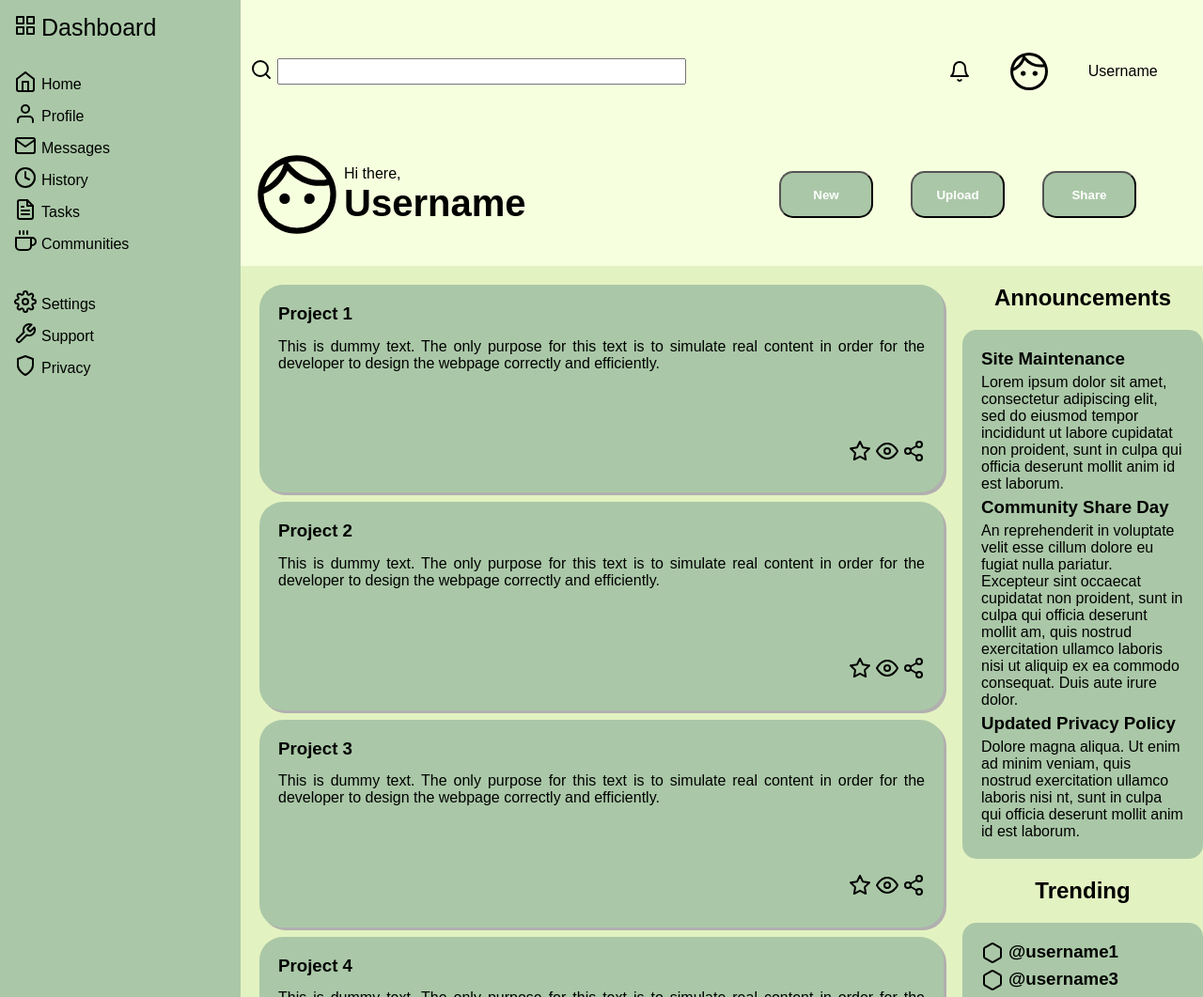
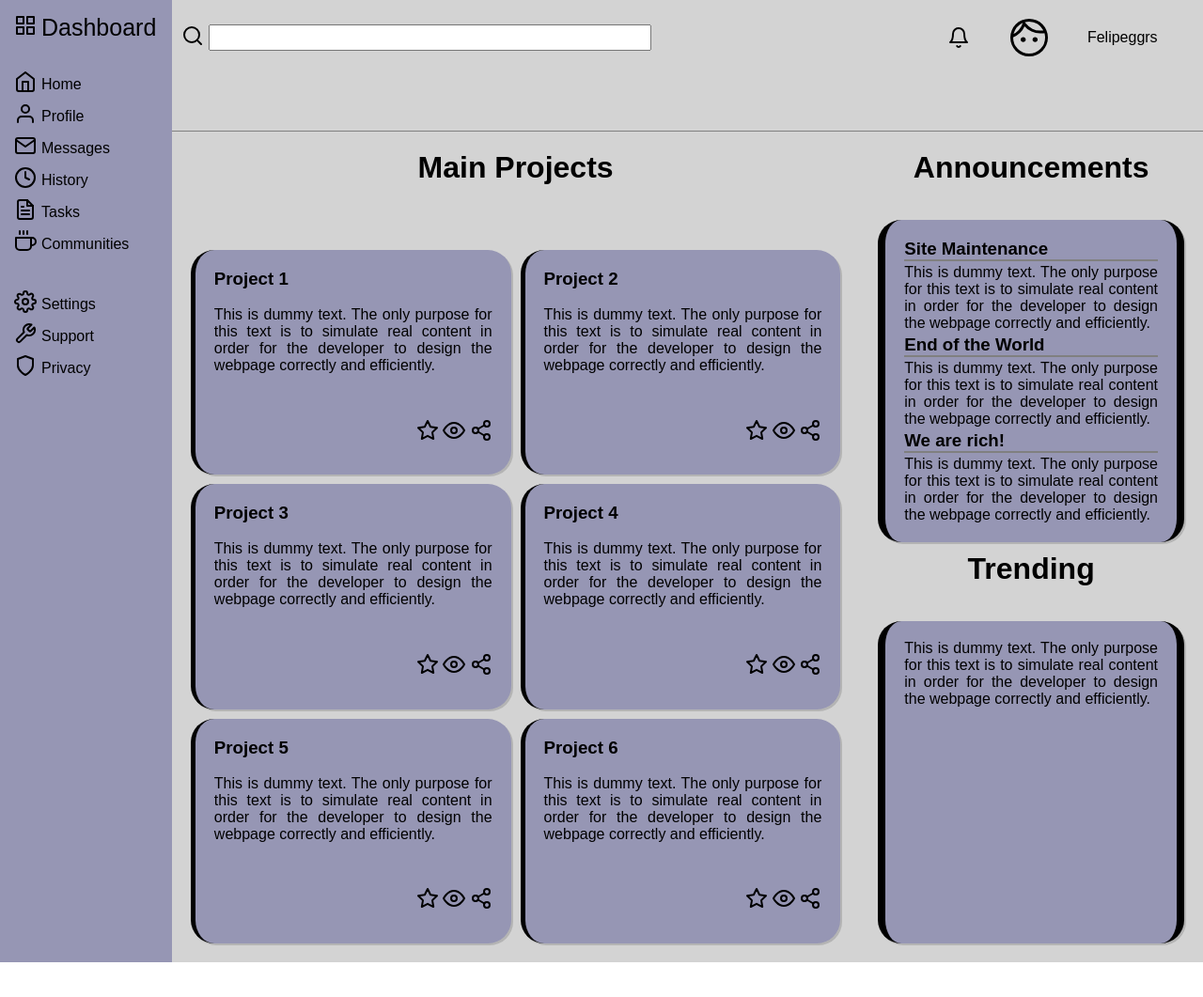
Before and after one commit to felipeggrs/dashboard-project, a plain HTML site: page index.html in a window 1280 px wide. Shown: the top 1061 px of the page at 94% size. After the commit the page ends 1024 px from the top, so only its background shows below. Drawn offline with Linux system fonts and the light colour scheme.

Commit message:
Revamp layout and remove unnecessary design

```diff
--- a/index.html
+++ b/index.html
@@ -4,7 +4,7 @@
     <meta charset="UTF-8">
     <meta http-equiv="X-UA-Compatible" content="IE=edge">
     <meta name="viewport" content="width=device-width, initial-scale=1.0">
-    <title>Admin Dashboard</title>
+    <title>Felipe's Dashboard</title>
     <link rel="stylesheet" href="./styles.css">
 </head>
 <body>
@@ -17,16 +17,7 @@
             <div class="user-container">
                 <img src="./img/bell-icon.svg" alt="notification button">
                 <img src="./img/user-icon.svg" alt="user profile image">
-                <span>Username</span>
-            </div>
-            <div class="greetings">
-                <img src="./img/user-icon.svg" alt="user profile image">
-                <p>Hi there, <br><span>Username</span></p>
-            </div>
-            <div class="buttons-container">
-                <button class="btn-new">New</button>
-                <button class="btn-upload">Upload</button>
-                <button class="btn-share">Share</button>
+                <span>Felipeggrs</span>
             </div>
         </div>
         <div class="sidebar">
@@ -46,6 +37,7 @@
             </ul>
         </div>
         <div class="content">
+            <h1>Main Projects</h1>
             <div class="content-card">
                 <h3>Project 1</h3>
                 <p>This is dummy text. The only purpose for this text is to simulate real content in order for the developer to design the webpage correctly and efficiently.</p>
@@ -101,26 +93,19 @@
                 </div>
             </div>
         </div>
-        <div class="rightbar">
-            <h2>Announcements</h2>
-            <div class="ann-card">
+        <div class="side-content">
+            <h1 class="ann">Announcements</h1>
+            <div class="announcement-card">
                 <h3>Site Maintenance</h3>
-                <p>Lorem ipsum dolor sit amet, consectetur adipiscing elit, sed do eiusmod tempor incididunt ut labore cupidatat non proident, sunt in culpa qui officia deserunt mollit anim id est laborum.</p>
-                <h3>Community Share Day</h3>
-                <p>An reprehenderit in voluptate velit esse cillum dolore eu fugiat nulla pariatur. Excepteur sint occaecat cupidatat non proident, sunt in culpa qui officia deserunt mollit am, quis nostrud exercitation ullamco laboris nisi ut aliquip ex ea commodo consequat. Duis aute irure dolor. </p>
-                <h3>Updated Privacy Policy</h3>
-                <p>Dolore magna aliqua. Ut enim ad minim veniam, quis nostrud exercitation ullamco laboris nisi nt, sunt in culpa qui officia deserunt mollit anim id est laborum.</p>
+                <p>This is dummy text. The only purpose for this text is to simulate real content in order for the developer to design the webpage correctly and efficiently.</p>
+                <h3>End of the World</h3>
+                <p>This is dummy text. The only purpose for this text is to simulate real content in order for the developer to design the webpage correctly and efficiently.</p>
+                <h3>We are rich!</h3>
+                <p>This is dummy text. The only purpose for this text is to simulate real content in order for the developer to design the webpage correctly and efficiently.</p>
             </div>
-            <h2>Trending</h2>
+            <h1 class="tren">Trending</h1>
             <div class="trending-card">
-                <img src="./img/hexagon-icon.svg" alt="user profile image">
-                <h3>@username1</h3>
-                <img src="./img/hexagon-icon.svg" alt="user profile image">
-                <h3>@username3</h3>
-                <img src="./img/hexagon-icon.svg" alt="user profile image">
-                <h3>@username4</h3>
-                <img src="./img/hexagon-icon.svg" alt="user profile image">
-                <h3>@username2</h3>
+                <p>This is dummy text. The only purpose for this text is to simulate real content in order for the developer to design the webpage correctly and efficiently.</p>
             </div>
         </div>
     </div>
--- a/styles.css
+++ b/styles.css
@@ -10,14 +10,20 @@
 
 :root {
     --icon-gap: 5px;
+    --color-one: rgb(211, 211, 211);
+    --color-two: rgb(150, 150, 180);
+}
+
+h1 {
+    text-align: center;
 }
 
 .main-container {
     display: grid;
-    grid-template-columns: 1fr 2fr 1fr 1fr;
-    grid-template-rows: 1fr 3fr 1fr 1fr;
+    grid-template-columns: 1fr 2fr 1fr 1fr 1fr 1fr;
+    grid-template-rows: 140px 1fr 1fr 1fr;
     min-height: 100vh;
-    background-color: rgb(227, 242, 193);
+    background-color: var(--color-one);
 }
 
 .header {
@@ -30,7 +36,8 @@
     grid-row: 1 / 2;
 
     padding: clamp(5px, 3vh, 10px);
-    background-color: rgb(246, 255, 222);
+    background-color: var(--color-one);
+    border-bottom: 1px solid gray;
 }
 
 .search-container {
@@ -47,39 +54,8 @@
     margin-right: 3vw;
 }
 
-.greetings {
-    display: flex;
-    align-items: center;
-}
-
-.greetings > img {
-    width: clamp(100px, 5vh, 150px);
-}
-
-.greetings > p > span {
-    font-size: clamp(30px, 5vh, 100px);
-    font-weight: bold;
-}
-
 .searchbar {
     flex: 1;
-}
-
-.buttons-container {
-    display: flex;
-    flex-wrap: wrap;
-    justify-content: center;
-    align-items: center;
-    gap: 5vh;
-}
-
-.buttons-container > button {
-    background-color: rgb(170, 200, 167);
-    color: white;
-    font-weight: bold;
-    width: clamp(100px, 10vh, 150px);
-    height: clamp(50px, 5vh, 75px);;
-    border-radius: 15px;
 }
 
 .sidebar {
@@ -91,7 +67,7 @@
     grid-column: 1 / 2;
     grid-row: 1 / -1;
 
-    background-color: rgb(170, 200, 167);
+    background-color: var(--color-two);
     padding: 15px;
 }
 
@@ -102,26 +78,31 @@
 }
 
 .content {
-    grid-column: 2 / 4;
+    grid-column: 2 / 5;
     grid-row: 2 / 5;
-    background-color: rgb(227, 242, 193);
+    background-color: var(--color-one);
+    gap: 10px;
+    padding: 20px;
 
     display: grid;
-    grid-template-columns: repeat(auto-fit, minmax(400px, 1fr));
-    gap: 10px;
-    padding: 20px;
+    grid-template-columns: 1fr 1fr;
+}
+
+.content > h1 {
+    grid-area: 1 / 1 / 2 / 3;
 }
 
 .content-card {
     text-align: justify;
     padding: 20px;
-    background-color: rgb(170, 200, 167);
+    background-color: var(--color-two);
     border-radius: 25px;
-    box-shadow: 3px 3px rgb(177, 175, 175);
+    box-shadow: 2px 2px rgb(180, 180, 180);
 
     display: grid;
     grid-template-rows: 1fr 3fr 1fr;
     grid-template-columns: 1fr 1fr;
+    border-left: 5px solid black;
 }
 
 .content-card > h3,
@@ -151,26 +132,44 @@ ul {
     gap: var(--icon-gap);
 }
 
-.rightbar {
+.side-content {
+    grid-area: 2 / 5 / 5 / 7;
     display: grid;
+    padding: 20px;
+    gap: 10px;
+
+    grid-template-rows: 8vh 1fr 8vh 1fr;
 }
 
-.rightbar > h2 {
-    text-align: center;
+.announcement-card,
+.trending-card {
+    text-align: justify;
     padding: 20px;
+    background-color: var(--color-two);
+    border-radius: 25px;
+    box-shadow: 2px 2px rgb(180, 180, 180);
+    border-left: 8px solid black;
+    border-right: 8px solid black;
+    display: flex;
+    flex-direction: column;
+    gap: 3px;
 }
 
-.ann-card,
-.trending-card {
-    display: flex;
-    flex-direction: column;
-    gap: 5px;
-    background-color: rgb(170, 200, 167);
-    padding: 20px;
-    border-radius: 15px;
+.side-content h3 {
+    border-bottom: 2px solid gray;
+}
+.ann {
+    grid-area: 1 / 1 / 2 / 2;
+}
+
+.announcement-card {
+    grid-area: 2 / 1 / 3 / 2;
+}
+
+.tren {
+    grid-area: 3 / 1 / 4 / 2;
 }
 
 .trending-card {
-    display: grid;
-    grid-template-columns: 1fr 9fr;
+    grid-area: 4 / 1 / 5 / 2;
 }
```
